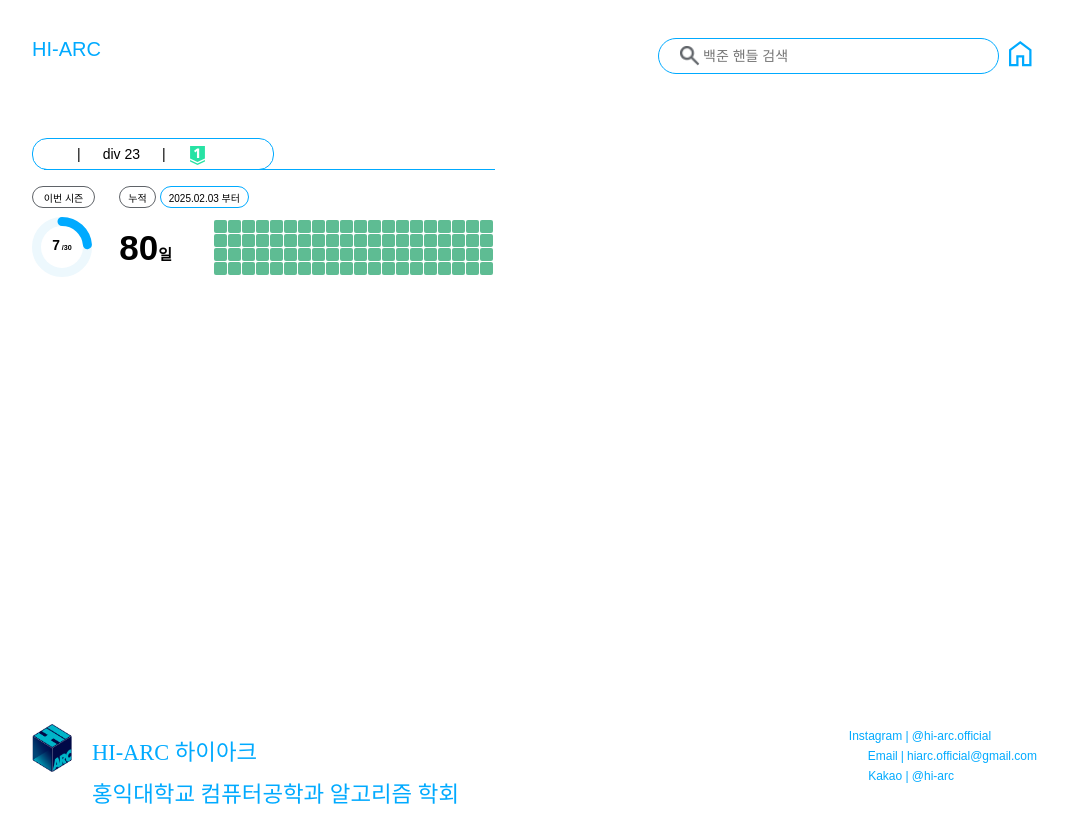
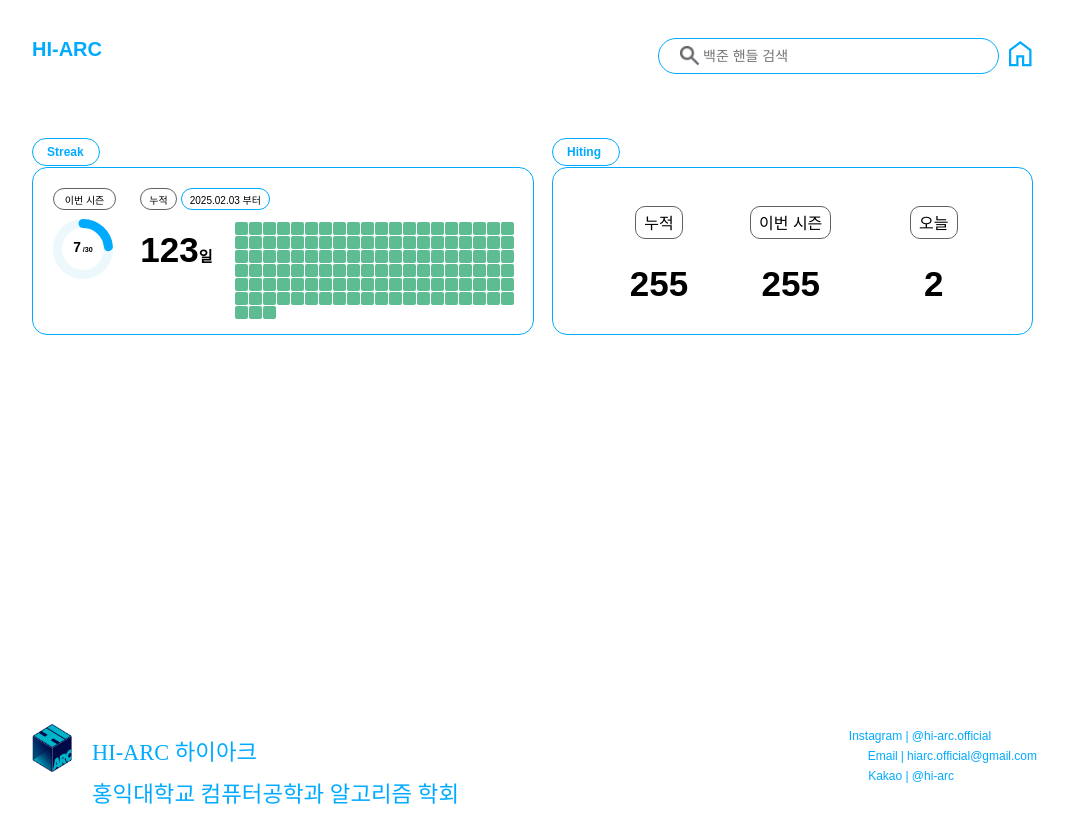
Before and after one commit to 2025-HIARC-Rating-system/FE, a React (Vite) app: page /search in a window 1280 px wide. Shown: the whole page, without its empty margins (108-1176 px from the left). Built offline with nearby package versions, Linux system fonts and the light colour scheme; a web font is replaced by a local one.

Commit message:
feat:핸들별 상세 페이지 구현

```diff
--- a/src/components/Header.tsx
+++ b/src/components/Header.tsx
@@ -30,6 +30,7 @@
   font-size: 20px;
   text-decoration: none;
   white-space: nowrap;
+  font-weight: 900;
 `;
 
 const Right = styled.div`
--- /dev/null
+++ b/src/components/SearchedHitingEntity.tsx
@@ -0,0 +1,108 @@
+import styled from "styled-components";
+import Color from "../ui/Color";
+const Wrapper = styled.div`
+  width: 479px;
+  height: 166px;
+  display: flex;
+  flex-direction: column;
+  gap: 1px;
+  @media (max-width: 480px) {
+    width: 343px;
+  }
+`;
+const UpWrapper = styled.div`
+  font-size: 12px;
+  border: 1px solid ${Color.primary};
+  padding: 6px 14px;
+  width: 38px;
+  border-radius: 18px;
+  color: ${Color.primary};
+  font-weight: 700;
+`;
+const DownWrapper = styled.div`
+  display: flex;
+  align-items: center;
+  gap: 40px;
+  border: 1px solid ${Color.primary};
+  width: 100%;
+  border-radius: 15px;
+  min-height: 166px;
+  @media (max-width: 480px) {
+    gap: 15px;
+  }
+`;
+const Left = styled.div`
+  width: 102px;
+  height: 91px;
+  display: flex;
+  align-items: center;
+  flex-direction: column;
+  gap: 25px;
+  margin-left: 55px;
+  @media (max-width: 480px) {
+    margin-left: 12px;
+  }
+`;
+const Middle = styled.div`
+  height: 91px;
+  display: flex;
+  flex-direction: column;
+  align-items: center;
+  gap: 25px;
+`;
+const Right = styled.div`
+  width: 85px;
+  height: 91px;
+  display: flex;
+  flex-direction: column;
+  align-items: center;
+  gap: 25px;
+  margin-left: 20px;
+`;
+
+const Border = styled.div`
+  border: 0.5px solid ${Color.graySub3};
+  border-radius: 10px;
+  padding: 3.5px 8px;
+  display: inline-block;
+  white-space: nowrap;
+  width: fit-content;
+`;
+const Score = styled.div`
+  font-size: 35px;
+  font-weight: 800;
+  display: flex;
+  justify-content: center;
+`;
+
+const SearchedHitingEntity = ({
+  totalScore,
+  seasonScore,
+  todayScore,
+}: {
+  totalScore: number;
+  seasonScore: number;
+  todayScore: number;
+}) => {
+  return (
+    <Wrapper>
+      <UpWrapper>Hiting</UpWrapper>
+      <DownWrapper>
+        <Left>
+          <Border>누적</Border>
+          <Score>{totalScore}</Score>
+        </Left>
+        <Middle>
+          <Border>이번 시즌</Border>
+          <Score>{seasonScore}</Score>
+        </Middle>
+        <Right>
+          <Border>오늘</Border>
+          <Score>{todayScore}</Score>
+        </Right>
+      </DownWrapper>
+    </Wrapper>
+  );
+};
+
+export default SearchedHitingEntity;
--- /dev/null
+++ b/src/components/SearchedStreakEnity.tsx
@@ -0,0 +1,165 @@
+import styled from "styled-components";
+import CircularProgress from "../atoms/CircularProgress";
+import Color from "../ui/Color";
+
+const Wrapper = styled.div`
+  width: 460px;
+  display: flex;
+  flex-direction: column;
+  gap: 1px;
+  @media (max-width: 480px) {
+    width: 325px;
+  }
+`;
+const DownWrapper = styled.div`
+  display: flex;
+  gap: 24.33px;
+  border: 1px solid ${Color.primary};
+  padding: 20px 20px 0px 20px;
+  width: 100%;
+  border-radius: 15px;
+  min-height: 146px;
+  @media (max-width: 480px) {
+    padding: 8px;
+  }
+`;
+
+const UpWrapper = styled.div`
+  font-size: 12px;
+  border: 1px solid ${Color.primary};
+  padding: 6px 14px;
+  width: 38px;
+  border-radius: 18px;
+  color: ${Color.primary};
+  font-weight: 700;
+`;
+
+const Left = styled.div`
+  width: 63px;
+  display: flex;
+  flex-direction: column;
+  gap: 6px;
+`;
+const Right = styled.div`
+  display: flex;
+  flex-direction: column;
+  gap: 9px;
+`;
+const RightDown = styled.div`
+  display: flex;
+  gap: 22px;
+`;
+
+const Border = styled.div<{$borderColor: string}>`
+  font-size: 10px;
+  border: 0.5px solid ${(props) => props.$borderColor};
+  border-radius: 12px;
+  display: flex;
+  justify-content: center;
+  align-items: center;
+  padding: 0px 8px;
+  flex-wrap: nowrap;
+  margin-bottom: 3px;
+  height: 20px;
+`;
+
+const Borders = styled.div`
+  display: flex;
+  gap: 4px;
+`;
+const Days = styled.div`
+  margin-top: 13px;
+  width: 73px;
+  height: 35px;
+  display: flex;
+  align-items: flex-end;
+  font-size: 15px;
+  font-weight: 900;
+  .big {
+    font-size: 35px;
+  }
+  .small {
+    margin-bottom: 4px;
+  }
+`;
+// ✅ 🔹 추가: 스트릭 네모 박스 스타일
+const StreakGrid = styled.div`
+  display: grid;
+  grid-template-columns: repeat(20, 13px); /* ✅ 한 줄에 최대 20개 */
+  gap: 1px;
+  width: fit-content; /* ✅ 박스 개수에 맞춰 너비 자동 조정 */
+  max-width: 273px; /* ✅ 최대 너비 설정 */
+  height: fit-content;
+  @media (max-width: 480px) {
+    grid-template-columns: repeat(10, 13px); /* ✅ 한 줄에 최대 10개 */
+    max-width: 139px;
+  }
+`;
+const StreakBox = styled.div`
+  width: 13px;
+  height: 13px;
+
+  border-radius: 2px;
+`;
+
+const SearchedStreakEntity = ({
+  value,
+  maxValue,
+  days,
+  tier,
+}: {
+  value: number;
+  maxValue: number;
+  days: number;
+  tier: number;
+}) => {
+  const getStreakColor = (tier: number) => {
+    if (tier === 0) return Color.graySub3;
+    if (tier >= 1 && tier <= 5) return Color.bronze;
+    if (tier >= 6 && tier <= 10) return Color.silver;
+    if (tier >= 11 && tier <= 15) return Color.gold;
+    if (tier >= 16 && tier <= 20) return Color.platinum;
+    if (tier >= 21 && tier <= 25) return Color.diamond;
+    if (tier >= 26 && tier <= 30) return Color.ruby;
+    return Color.primary; // ✅ 31일 이상이면 Color.primary
+  };
+  return (
+    <Wrapper>
+      <UpWrapper>Streak</UpWrapper>
+      <DownWrapper>
+        <Left>
+          <Border $borderColor={Color.graySub3}>이번 시즌</Border>
+          <CircularProgress
+            value={value}
+            maxValue={maxValue}
+            width={60}
+            height={60}
+          />
+        </Left>
+        <Right>
+          <Borders>
+            <Border $borderColor={Color.graySub3}>누적</Border>
+            <Border $borderColor={Color.primary}>2025.02.03 부터</Border>
+          </Borders>
+          <RightDown>
+            <Days>
+              <div className="big">{days}</div>
+              <div className="small">일</div>
+            </Days>
+            <StreakGrid>
+              {Array.from({length: days}, (_, i) => (
+                <StreakBox
+                  key={i}
+                  style={{backgroundColor: getStreakColor(tier)}}
+                />
+              ))}
+            </StreakGrid>
+          </RightDown>
+          {/* ✅ ✅ 스트릭 칸 추가 */}
+        </Right>
+      </DownWrapper>
+    </Wrapper>
+  );
+};
+
+export default SearchedStreakEntity;
--- a/src/page/SearchPage.tsx
+++ b/src/page/SearchPage.tsx
@@ -4,10 +4,20 @@
 import {handleAtom} from "../store/Atom";
 import LayOut from "../ui/Layout";
 import styled from "styled-components";
-import StreakEntity from "../components/StreakEntity";
+import SearchedStreakEntity from "../components/SearchedStreakEnity";
+import SearchedHitingEntity from "../components/SearchedHitingEntity";
 const HandleWrapper = styled.div`
   font-size: 35px;
   margin-bottom: 34px;
+  font-weight: 800;
+`;
+const MainWrapper = styled.div`
+  display: flex;
+  gap: 60px;
+  @media (max-width: 480px) {
+    flex-direction: column;
+    gap: 14px;
+  }
 `;
 
 const SearchPage = () => {
@@ -26,14 +36,14 @@
   return (
     <LayOut>
       <HandleWrapper>{handle}</HandleWrapper>
-      <StreakEntity
-        value={7}
-        maxValue={30}
-        days={80}
-        tier={20}
-        divNum={23}
-        id={handle}
-      />
+      <MainWrapper>
+        <SearchedStreakEntity value={7} maxValue={30} days={123} tier={17} />
+        <SearchedHitingEntity
+          totalScore={255}
+          seasonScore={255}
+          todayScore={2}
+        />
+      </MainWrapper>
     </LayOut>
   );
 };
--- a/src/page/TestPage.tsx
+++ b/src/page/TestPage.tsx
@@ -3,7 +3,7 @@
 import CircularProgress from "../atoms/CircularProgress";
 import ChartComponent from "../components/ChartComponent";
 import {useState, useEffect} from "react";
-
+import SearchedEntity from "../components/SearchedStreakEnity";
 const CircleWrapper = styled.div`
   width: 300px;
   height: 300px;
@@ -26,10 +26,12 @@
 
   return (
     <LayOut>
+      <SearchedEntity value={7} maxValue={30} days={123} tier={17} />
       <CircleWrapper>
         <CircularProgress value={32} maxValue={45} />
         <ChartComponent />
       </CircleWrapper>
+
       <div>
         <h1>백엔드 데이터</h1>
         <pre>{JSON.stringify(data, null, 2)}</pre>
```
